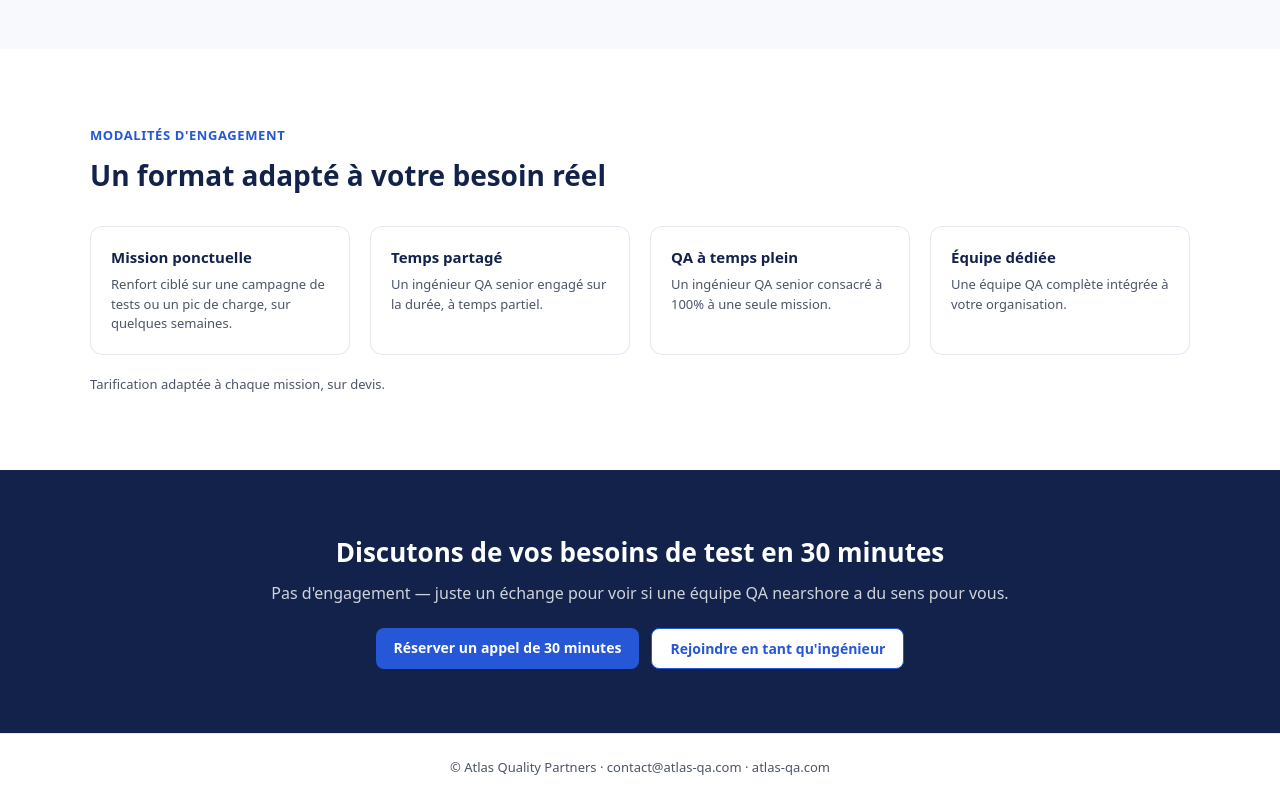
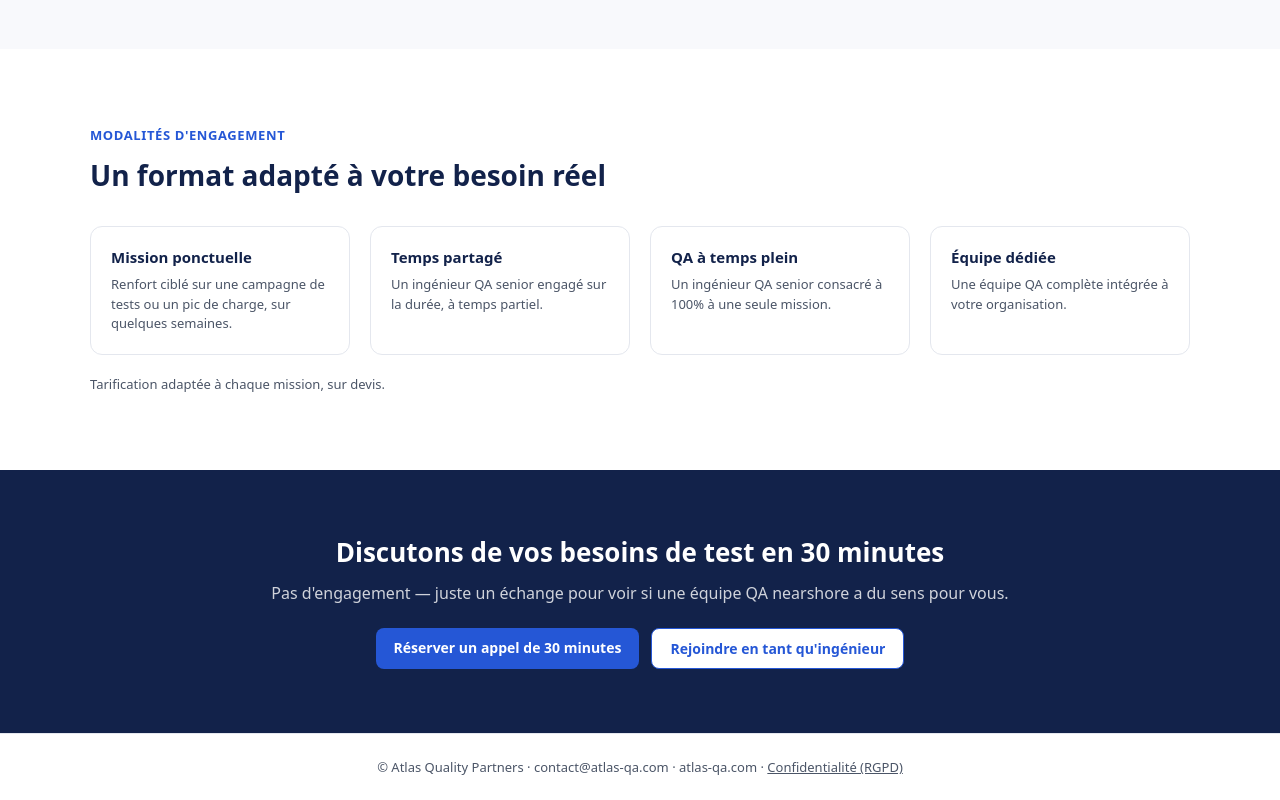
Before and after one commit to BharKhouloud16/atlas-admin-demo, a Next.js app: page / in a window 1280 px wide. Shown: the part 2021-2821 px from the top of the page. Built offline with nearby package versions, Linux system fonts and the light colour scheme.

Commit message:
Add files via upload

```diff
--- a/app/page.tsx
+++ b/app/page.tsx
@@ -264,7 +264,10 @@ export default function RootPage() {
 
       {/* Footer */}
       <footer style={{ borderTop: `1px solid ${bordure}`, padding: "24px", fontSize: 13, color: grisTexte, textAlign: "center" }}>
-        © Atlas Quality Partners · contact@atlas-qa.com · atlas-qa.com
+        © Atlas Quality Partners · contact@atlas-qa.com · atlas-qa.com ·{" "}
+        <Link href="/confidentialite" style={{ color: grisTexte }}>
+          Confidentialité (RGPD)
+        </Link>
       </footer>
     </main>
   );
```
